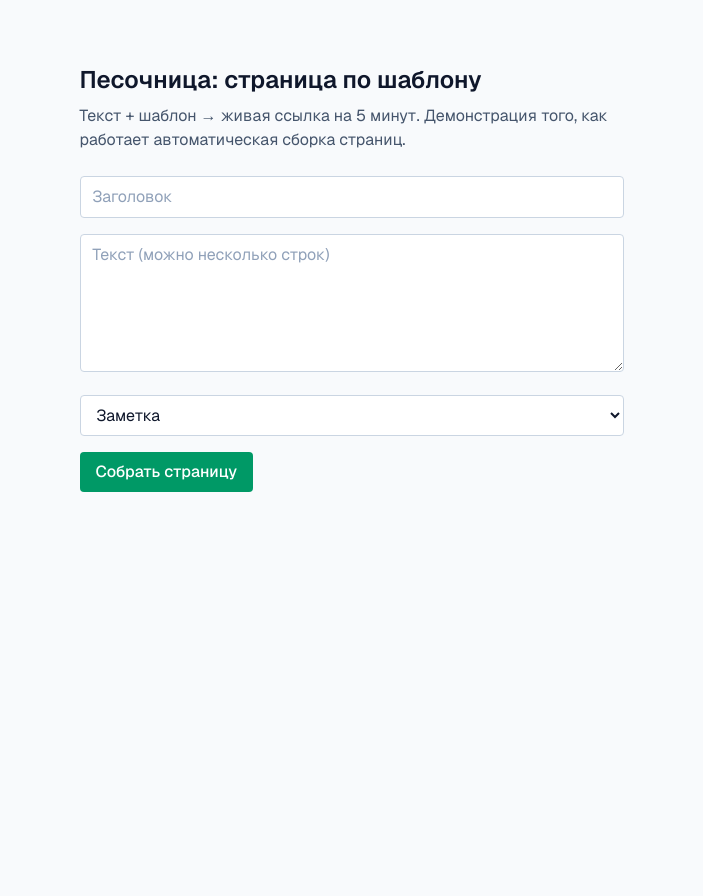
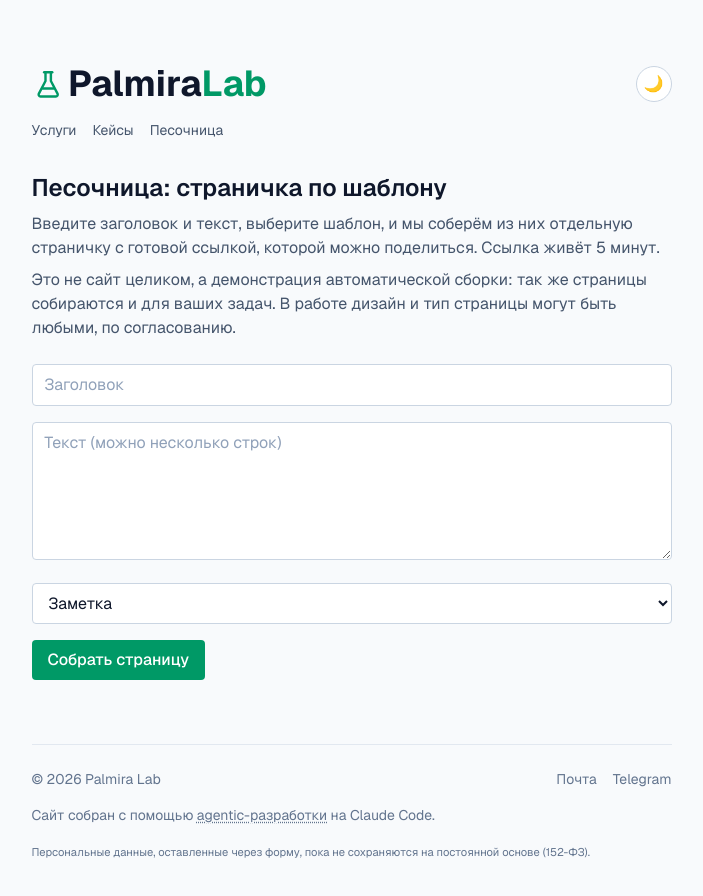
Before and after one commit to palmiralab/palmira-lab, a Next.js app in the folder apps/web/: page /sandbox in a window 1280 px wide. Shown: the top 896 px of the page, without its empty margins (281-984 px from the left). Before the commit the page ends 800 px from the top, so only its background shows below. Built offline with nearby package versions, Linux system fonts and the light colour scheme.

Commit message:
feat: хедер и футер v2 (знак-колба, пункт «Песочница», пояснение про agentic-разработку), общая рамка SiteShell, прокрутка к якорю после гидратации

```diff
--- a/apps/web/src/app/page.tsx
+++ b/apps/web/src/app/page.tsx
@@ -3,10 +3,12 @@ import { Services } from '@/components/Services';
 import { Cases } from '@/components/Cases';
 import { Header } from '@/components/Header';
 import { Footer } from '@/components/Footer';
+import { ScrollToHash } from '@/components/ScrollToHash';
 
 export default function Home() {
   return (
     <main className="mx-auto flex max-w-2xl flex-col gap-16 px-4 py-10 sm:py-16">
+      <ScrollToHash />
       <Header isHome />
       <ProposalChat />
       <Services />
--- /dev/null
+++ b/apps/web/src/app/sandbox/(site)/layout.tsx
@@ -0,0 +1,7 @@
+import { SiteShell } from '@/components/SiteShell';
+
+// Папка (site) — route group: в URL её нет (адрес остаётся /sandbox), но layout
+// действует только на форму, а не на соседнюю /sandbox/[id].
+export default function SandboxFormLayout({ children }: LayoutProps<'/sandbox'>) {
+  return <SiteShell>{children}</SiteShell>;
+}
--- a/apps/web/src/app/sandbox/page.tsx
+++ b/apps/web/src/app/sandbox/(site)/page.tsx
@@ -43,13 +43,18 @@ export default function SandboxFormPage() {
   }
 
   return (
-    <main className="mx-auto max-w-xl px-4 py-16">
+    <div>
       <h1 className="text-2xl font-semibold text-slate-900 dark:text-slate-100">
-        Песочница: страница по шаблону
+        Песочница: страничка по шаблону
       </h1>
       <p className="mt-2 text-slate-600 dark:text-slate-400">
-        Текст + шаблон → живая ссылка на 5 минут. Демонстрация того, как работает
-        автоматическая сборка страниц.
+        Введите заголовок и текст, выберите шаблон, и мы соберём из них отдельную
+        страничку с готовой ссылкой, которой можно поделиться. Ссылка живёт 5 минут.
+      </p>
+      <p className="mt-2 text-slate-600 dark:text-slate-400">
+        Это не сайт целиком, а демонстрация автоматической сборки: так же страницы
+        собираются и для ваших задач. В работе дизайн и тип страницы могут быть любыми, по
+        согласованию.
       </p>
 
       <div className="mt-6 space-y-4">
@@ -100,6 +105,6 @@ export default function SandboxFormPage() {
           — доступна до {new Date(result.expiresAt).toLocaleTimeString('ru-RU')}.
         </p>
       )}
-    </main>
+    </div>
   );
 }
--- a/apps/web/src/app/services/layout.tsx
+++ b/apps/web/src/app/services/layout.tsx
@@ -1,12 +1,5 @@
-import { Header } from '@/components/Header';
-import { Footer } from '@/components/Footer';
+import { SiteShell } from '@/components/SiteShell';
 
 export default function ServicesLayout({ children }: LayoutProps<'/services'>) {
-  return (
-    <div className="mx-auto flex w-full max-w-2xl flex-col gap-16 px-4 py-10 sm:py-16">
-      <Header />
-      <main className="flex flex-col gap-12">{children}</main>
-      <Footer />
-    </div>
-  );
+  return <SiteShell>{children}</SiteShell>;
 }
--- a/apps/web/src/components/Footer.tsx
+++ b/apps/web/src/components/Footer.tsx
@@ -1,4 +1,6 @@
 'use client';
+
+import { useState } from 'react';
 
 // Не кладём email в разметку/href вообще — иначе он присутствует
 // готовой строкой в статичном HTML, которую читают ботные сборщики
@@ -13,6 +15,8 @@ function openEmail() {
 }
 
 export function Footer() {
+  const [tipOpen, setTipOpen] = useState(false);
+
   return (
     <footer className="flex flex-col gap-4 border-t border-slate-200 pt-6 text-sm text-slate-500 dark:border-slate-800 dark:text-slate-400">
       <div className="flex flex-col gap-2 sm:flex-row sm:items-center sm:justify-between">
@@ -31,6 +35,35 @@ export function Footer() {
           </a>
         </div>
       </div>
+      <p>
+        Сайт собран с помощью{' '}
+        <span className="group relative inline-block">
+          <button
+            type="button"
+            onClick={() => setTipOpen((open) => !open)}
+            onBlur={() => setTipOpen(false)}
+            aria-describedby="agentic-tip"
+            aria-expanded={tipOpen}
+            className="cursor-help underline decoration-dotted underline-offset-2"
+          >
+            agentic-разработки
+          </button>
+          <span
+            id="agentic-tip"
+            role="tooltip"
+            className={
+              'pointer-events-none absolute bottom-full left-0 z-10 mb-2 w-64 rounded-md border border-slate-200 ' +
+              'bg-white p-3 text-xs leading-relaxed text-slate-700 shadow-md transition-opacity ' +
+              'group-hover:visible group-hover:opacity-100 dark:border-slate-700 dark:bg-slate-900 dark:text-slate-300 ' +
+              (tipOpen ? 'visible opacity-100' : 'invisible opacity-0')
+            }
+          >
+            Это когда ИИ-агент сам читает код проекта, вносит правки и запускает проверки, а
+            человек ставит задачи, смотрит результат и принимает решения.
+          </span>
+        </span>{' '}
+        на Claude Code.
+      </p>
       <p className="text-sm text-slate-500 dark:text-slate-400">
         <small>
           Персональные данные, оставленные через форму, пока не сохраняются на постоянной основе (152-ФЗ).
--- a/apps/web/src/components/Header.tsx
+++ b/apps/web/src/components/Header.tsx
@@ -1,8 +1,10 @@
 import Link from 'next/link';
 import { ThemeToggle } from '@/components/ThemeToggle';
+import { LabIcon } from '@/components/icons/LabIcon';
 
 const wordmark = (
   <>
+    <LabIcon className="mr-1 inline-block h-[0.9em] w-[0.9em] -translate-y-[0.05em] text-emerald-600 dark:text-emerald-400" />
     Palmira<span className="text-emerald-600 dark:text-emerald-400">Lab</span>
   </>
 );
@@ -24,12 +26,15 @@ export function Header({ isHome = false }: { isHome?: boolean }) {
         <ThemeToggle />
       </div>
       <nav className="flex gap-4 text-sm text-slate-600 dark:text-slate-400">
-        <Link href="/#services" className="hover:underline">
+        <Link href="/services" className="hover:underline">
           Услуги
         </Link>
         <Link href="/#cases" className="hover:underline">
           Кейсы
         </Link>
+        <Link href="/sandbox" className="hover:underline">
+          Песочница
+        </Link>
       </nav>
     </div>
   );
--- /dev/null
+++ b/apps/web/src/components/ScrollToHash.tsx
@@ -0,0 +1,21 @@
+'use client';
+
+import { useEffect } from 'react';
+
+// После гидратации страница сбрасывает прокрутку в начало, и переход по якорю
+// (например, /#cases с другой страницы) теряется. Повторяем прокрутку к якорю
+// уже после этого сброса.
+export function ScrollToHash() {
+  useEffect(() => {
+    const id = decodeURIComponent(window.location.hash.slice(1));
+    if (!id) return;
+
+    const timer = window.setTimeout(() => {
+      document.getElementById(id)?.scrollIntoView();
+    }, 100);
+
+    return () => window.clearTimeout(timer);
+  }, []);
+
+  return null;
+}
--- /dev/null
+++ b/apps/web/src/components/SiteShell.tsx
@@ -0,0 +1,14 @@
+import { Header } from '@/components/Header';
+import { Footer } from '@/components/Footer';
+
+// Общая рамка внутренних страниц: шапка, основная часть, футер.
+// Главная (своя вёрстка) и /sandbox/[id] (страница-результат демо) её не используют.
+export function SiteShell({ children }: { children: React.ReactNode }) {
+  return (
+    <div className="mx-auto flex w-full max-w-2xl flex-col gap-16 px-4 py-10 sm:py-16">
+      <Header />
+      <main className="flex flex-col gap-12">{children}</main>
+      <Footer />
+    </div>
+  );
+}
--- /dev/null
+++ b/apps/web/src/components/icons/LabIcon.tsx
@@ -0,0 +1,20 @@
+// Простой знак-колба для логотипа. Рисуем вручную, чтобы не тащить иконочную
+// библиотеку ради одной иконки; цвет берётся из currentColor (text-* в родителе).
+export function LabIcon({ className }: { className?: string }) {
+  return (
+    <svg
+      viewBox="0 0 24 24"
+      fill="none"
+      stroke="currentColor"
+      strokeWidth="1.8"
+      strokeLinecap="round"
+      strokeLinejoin="round"
+      aria-hidden="true"
+      className={className}
+    >
+      <path d="M9 3h6" />
+      <path d="M10 3v6.5L5 19a1.5 1.5 0 0 0 1.3 2h11.4A1.5 1.5 0 0 0 19 19l-5-9.5V3" />
+      <path d="M8 15h8" />
+    </svg>
+  );
+}
--- a/apps/web/src/lib/content.ts
+++ b/apps/web/src/lib/content.ts
@@ -65,7 +65,7 @@ export const cases: Case[] = [
       'Бесплатный старт на GigaChat (365 млн токенов/год, без карты и ' +
       'юрлица) — тот же путь открыт и клиенту, смена LLM не требует ' +
       'переписывать код.',
-    link: { href: '/sandbox', label: 'Посмотреть живое демо автоматической сборки →' },
+    link: { href: '/sandbox', label: 'Попробуйте сами: страничка по шаблону →' },
   },
 ];
 
@@ -190,14 +190,14 @@ export const serviceGroups: ServiceGroup[] = [
         description:
           'Публикуем с SSL и реальным доменом, исходники передаём вам.',
         price: 'от 35 000 ₽',
-        demo: { href: '/sandbox', label: 'Посмотреть автоматическую сборку страниц' },
+        demo: { href: '/sandbox', label: 'Попробуйте сами: страничка по шаблону' },
       },
       {
         slug: 'landing-page',
         title: 'Лендинг с формой заявки',
         description: 'Страница под одну услугу или продукт, заявки приходят в Telegram.',
         price: 'от 20 000 ₽',
-        demo: { href: '/sandbox', label: 'Посмотреть автоматическую сборку страниц' },
+        demo: { href: '/sandbox', label: 'Попробуйте сами: страничка по шаблону' },
       },
     ],
   },
```
